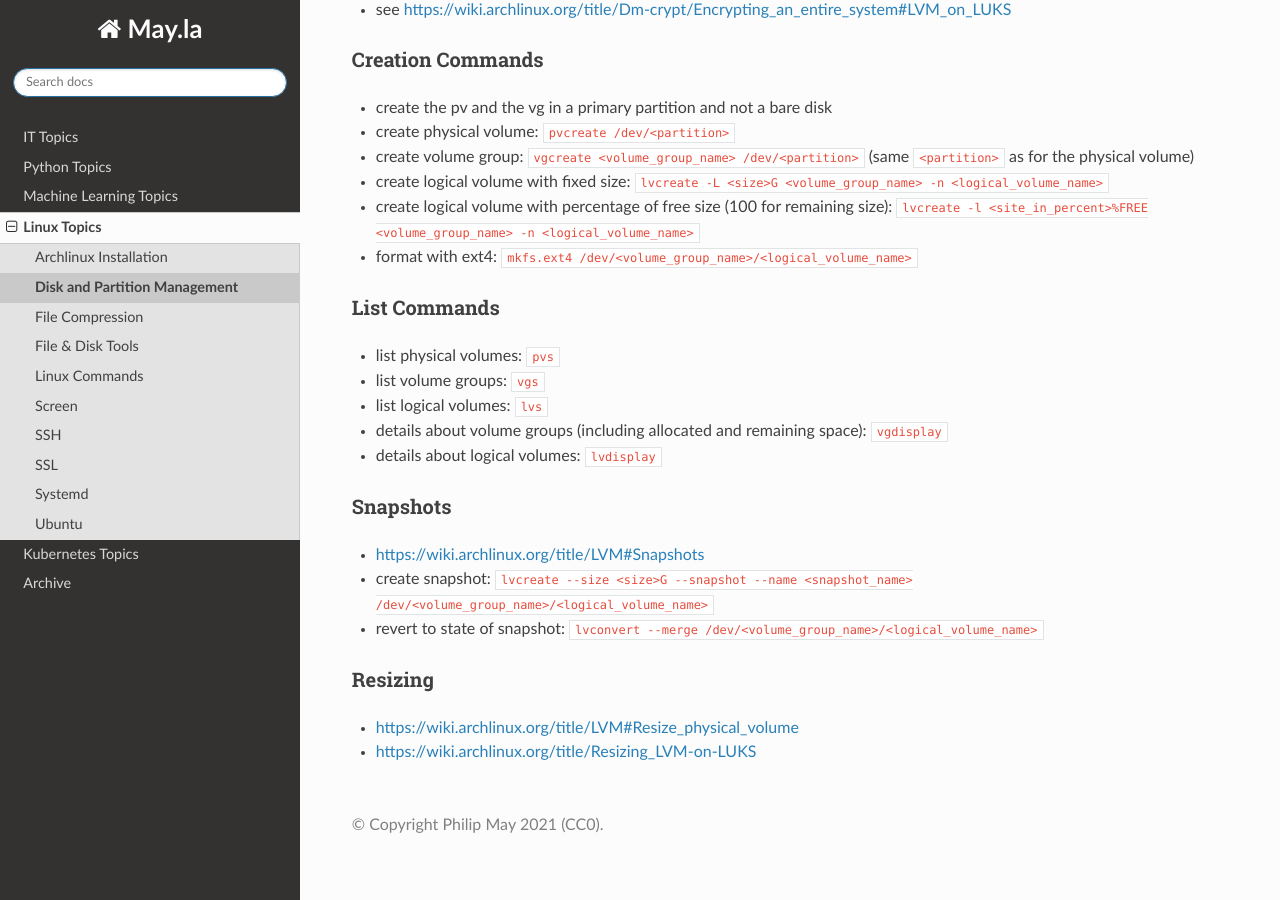
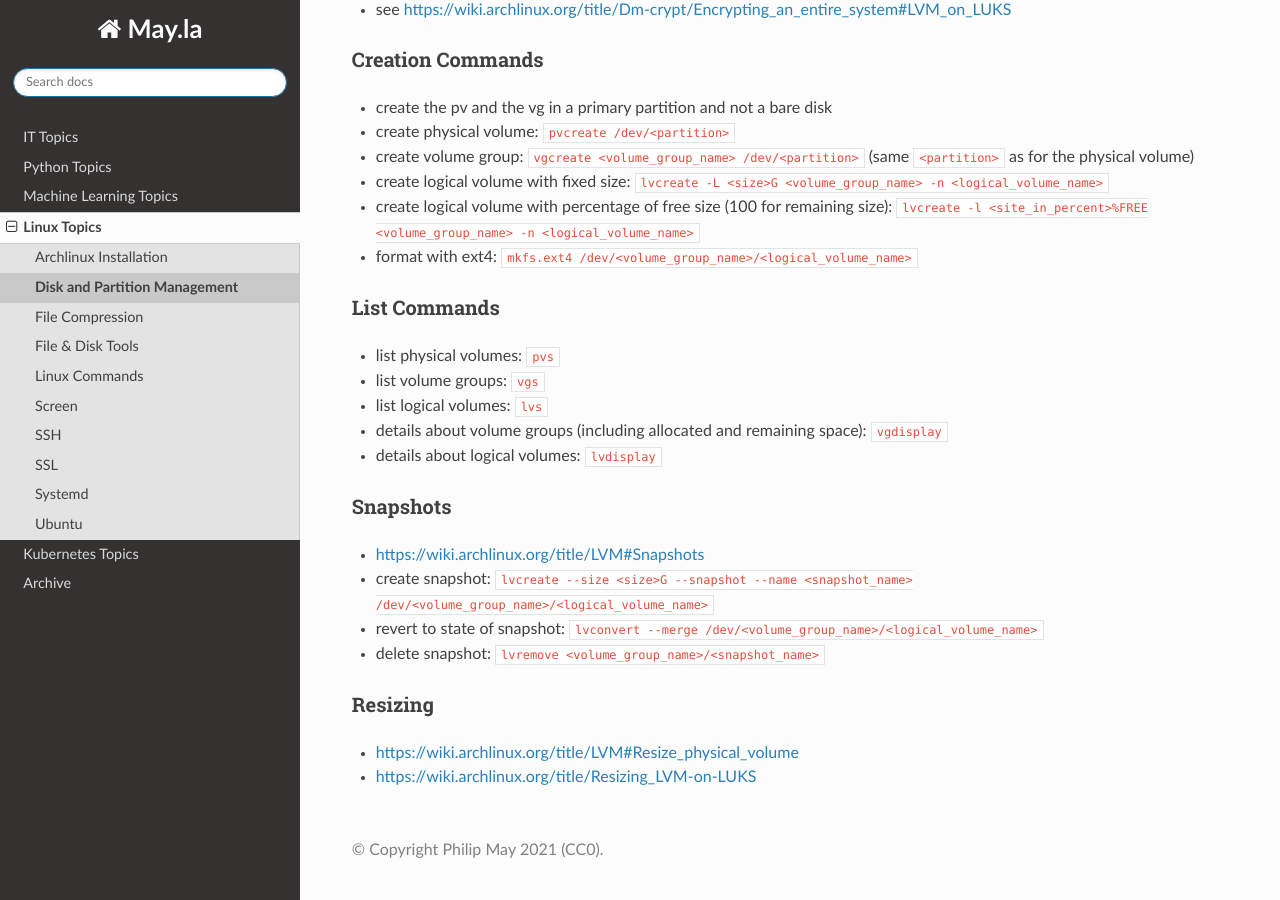
Before and after one commit to PhilipMay/May.la, a Sphinx documentation site: the page built from source/linux/disk-and-partition.md, in a window 1280 px wide and 900 px high, scrolled down 693 px. Built offline with Sphinx 7.4.7 and the Read the Docs theme 2.0.0, drawn with Linux system fonts in a browser that asks for light colours.

Commit message:
Update disk-and-partition.md

```diff
--- a/source/linux/disk-and-partition.md
+++ b/source/linux/disk-and-partition.md
@@ -37,6 +37,7 @@
 - https://wiki.archlinux.org/title/LVM#Snapshots
 - create snapshot: `lvcreate --size <size>G --snapshot --name <snapshot_name> /dev/<volume_group_name>/<logical_volume_name>`
 - revert to state of snapshot: `lvconvert --merge /dev/<volume_group_name>/<logical_volume_name>`
+- delete snapshot: `lvremove <volume_group_name>/<snapshot_name>`
 
 ### Resizing
 - https://wiki.archlinux.org/title/LVM#Resize_physical_volume
```
